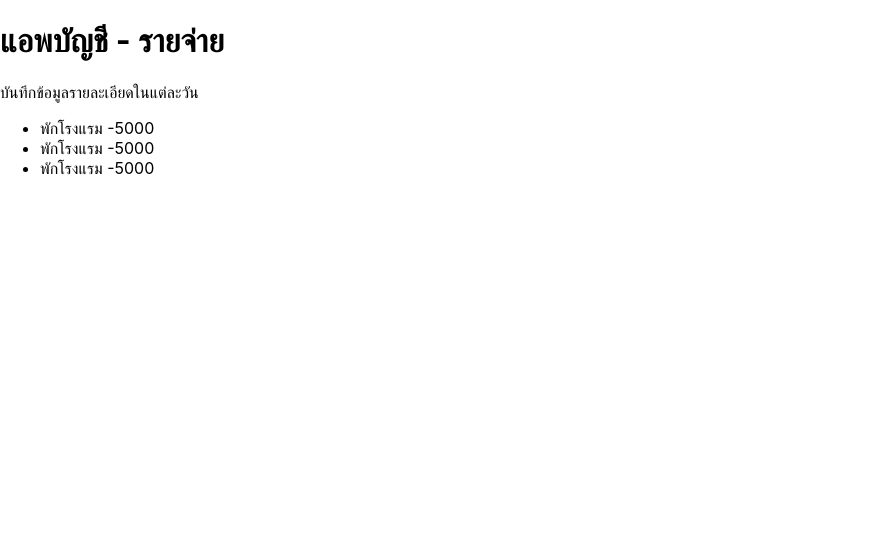
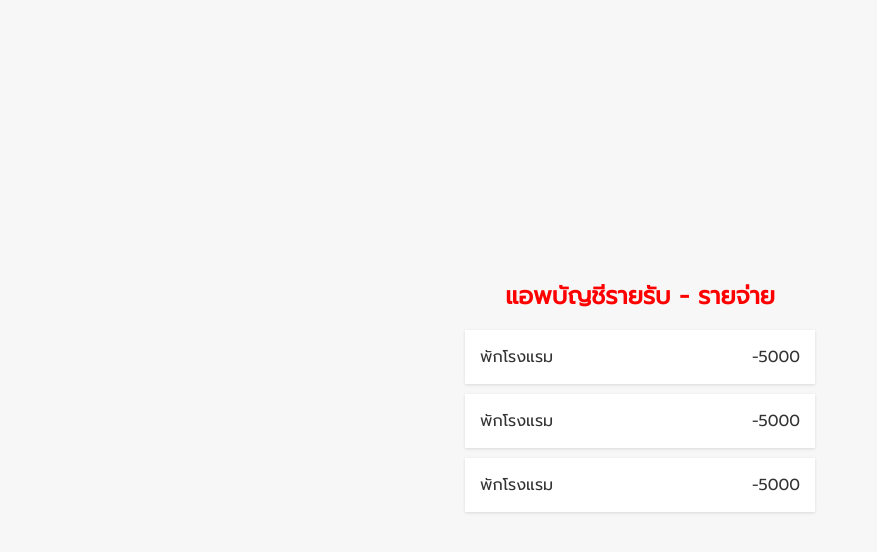
Before and after one commit to nattaponwongs/react-basic, a React (Create React App) app: page / in a window 1280 px wide. Shown: the top 552 px of the page, without its empty margins (0-877 px from the left). Built offline with nearby package versions, Linux system fonts and the light colour scheme; the HTML template or start-up script is replaced by a standard one.

Commit message:
add style

```diff
--- a/src/App.css
+++ b/src/App.css
@@ -1,38 +1,21 @@
-.App {
-  text-align: center;
+@import url('https://fonts.googleapis.com/css2?family=Prompt&display=swap');
+
+*{
+  box-sizing: border-box;
+  font-family: 'Prompt', sans-serif;
 }
 
-.App-logo {
-  height: 40vmin;
-  pointer-events: none;
-}
-
-@media (prefers-reduced-motion: no-preference) {
-  .App-logo {
-    animation: App-logo-spin infinite 20s linear;
-  }
-}
-
-.App-header {
-  background-color: #282c34;
-  min-height: 100vh;
+body {
+  background: #f7f7f7;
   display: flex;
   flex-direction: column;
   align-items: center;
   justify-content: center;
-  font-size: calc(10px + 2vmin);
-  color: white;
+  min-height: 100vh;
+  margin: 0;
 }
 
-.App-link {
-  color: #61dafb;
+.container {
+  margin: 30px auto;
+  width: 350px;
 }
-
-@keyframes App-logo-spin {
-  from {
-    transform: rotate(0deg);
-  }
-  to {
-    transform: rotate(360deg);
-  }
-}
--- a/src/App.js
+++ b/src/App.js
@@ -1,14 +1,11 @@
 import Transaction from "./components/Transaction";
-
-
-const Title =  () => <h1>แอพบัญชี - รายจ่าย</h1>
-const Description = () => <p>บันทึกข้อมูลรายละเอียดในแต่ละวัน</p>
+import './App.css'
 
 function App() {
+  const design = {color:'red',textAlign: 'center',fontSize:'1.5rem'}
   return (
-    <div>
-      <Title/>
-      <Description/>
+    <div className="container">
+      <h1 style={design}>แอพบัญชีรายรับ - รายจ่าย</h1>
       <Transaction/>
     </div>
   );
--- a/src/components/Item.js
+++ b/src/components/Item.js
@@ -1,8 +1,9 @@
+
 const Item = () => {
     const name = 'พักโรงแรม'
     const amount = 5000
     return (
-        <li>{name} <span>-{amount}</span></li>
+        <li className='item'>{name} <span>-{amount}</span></li>
     )
 }
 
--- /dev/null
+++ b/src/components/Transaction.css
@@ -0,0 +1,16 @@
+.item-list {
+    padding: 0;
+    margin-bottom: 40px;
+    list-style-type: none;
+}
+
+.item-list li {
+    background: #fff;
+    box-shadow: 0 1px 3px rgba(0, 0, 0, 0.12);
+    padding: 15px;
+    color: #333;
+    display: flex;
+    justify-content: space-between;
+    margin: 10px 0;
+    position: relative;
+}
--- a/src/components/Transaction.js
+++ b/src/components/Transaction.js
@@ -1,8 +1,9 @@
 import Item from './Item'
+import './Transaction.css'
 
 const Transaction = () => {
     return (
-      <ul>
+      <ul className='item-list'>
        <Item/>
        <Item/>
        <Item/>
```
